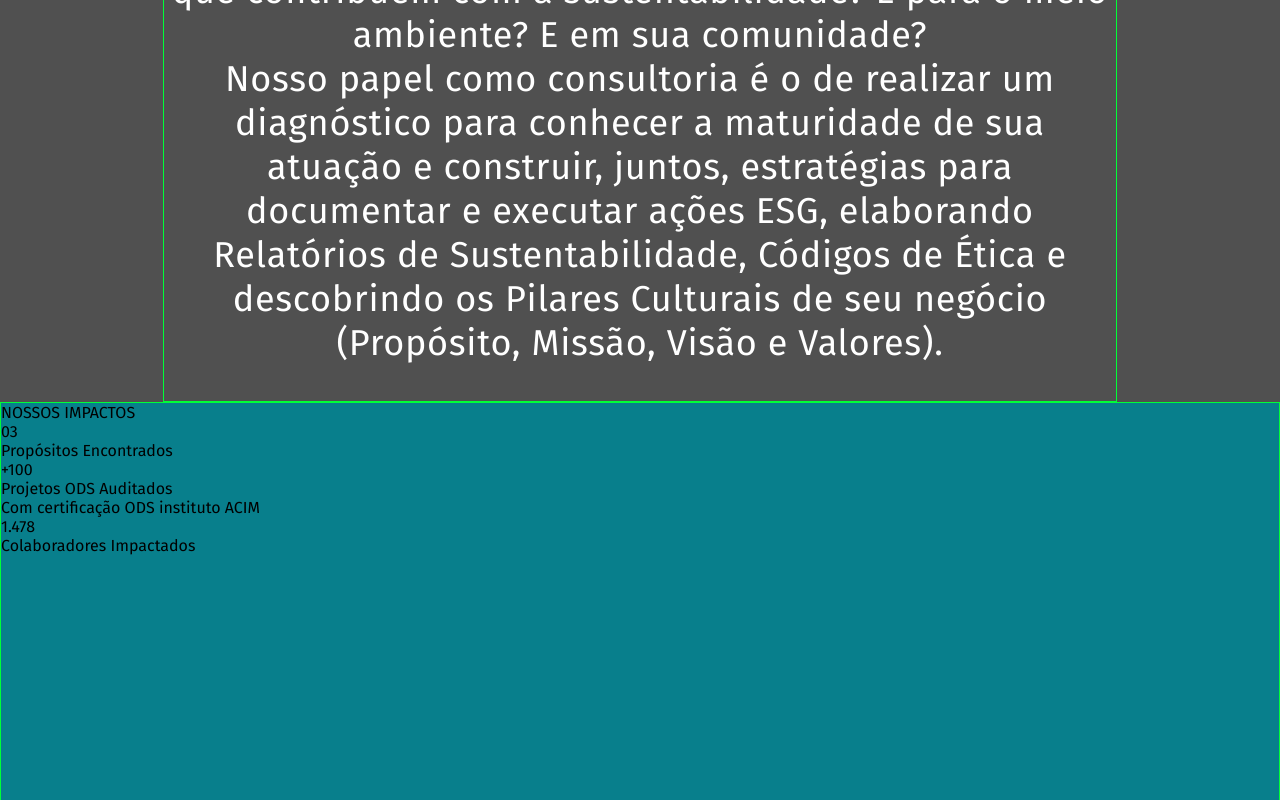
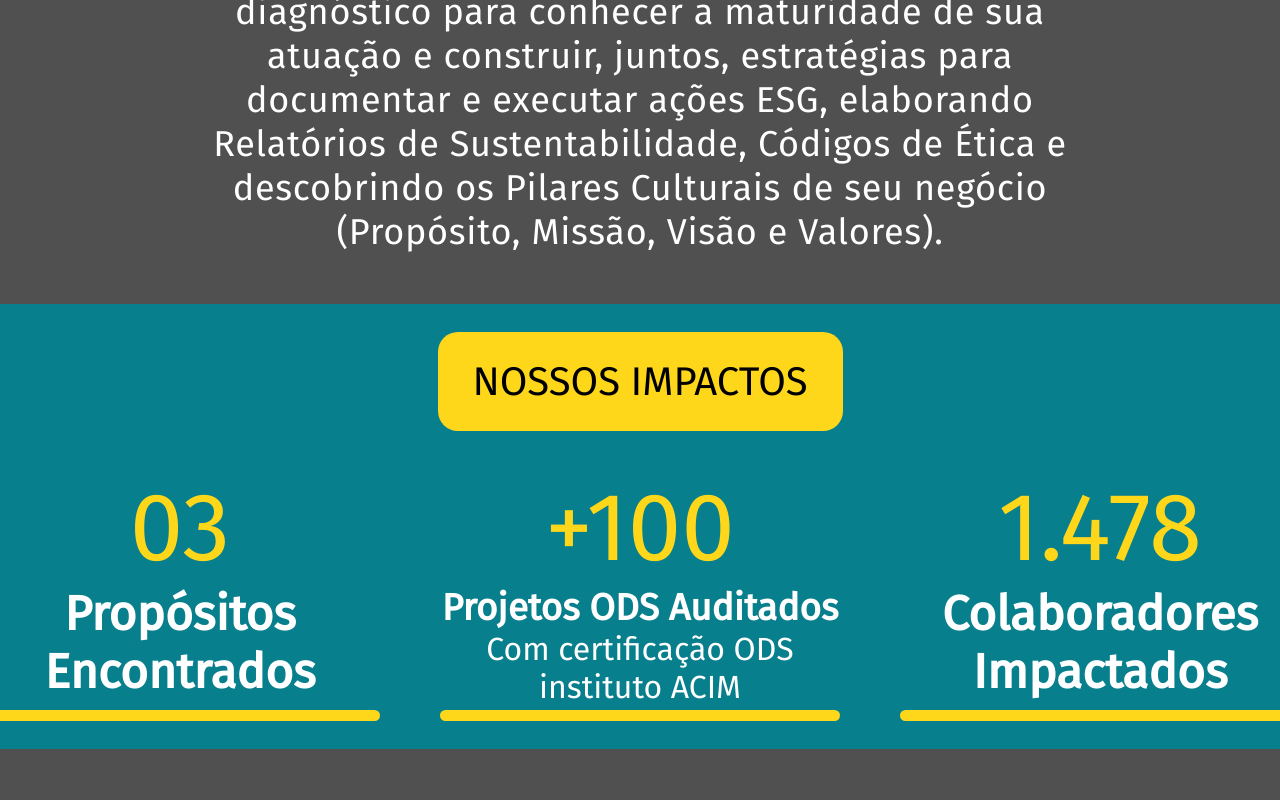
Before and after one commit to EnzoLavieri/ParaquedasESG, a plain HTML site: page index.html in a window 1280 px wide. Shown: the part 2000-2800 px from the top of the page. Drawn offline with nearby package versions, Linux system fonts and the light colour scheme; a script that the page names is missing.

Commit message:
Update style.css

```diff
--- a/script/css/style.css
+++ b/script/css/style.css
@@ -1,10 +1,12 @@
-body,
-html {
-  background-color: #505050;
-  height: auto;
+* {
   margin: 0;
   padding: 0;
   font-family: Fira Sans;
+  box-sizing: border-box;
+}
+
+html {
+  background-color: #505050;
 }
 
 header {
@@ -55,21 +57,30 @@ table {
   margin-bottom: auto;
   margin-right: 163px;
   margin-left: 163px;
-  border: 1px solid #00ff37;
   display: inline-block; /* Faz com que a div se ajuste ao conteúdo interno */
   padding: 10px; /* Adicione preenchimento para afastar a borda do texto */
 }
 
 .underlineOqESG {
   background-color: #ffd71a;
-  width: 400px;
+  width: 380px;
   height: 3px;
   display: flex;
   margin: 0 auto;
   border-radius: 90px;
 }
 
-.textoConsultESG {
+.underlinePqContratar {
+  background-color: #ffd71a;
+  width: 500px;
+  height: 3px;
+  display: flex;
+  margin: 0 auto;
+  border-radius: 90px;
+}
+
+.textoConsultESG,
+.pqContratar {
   display: flex;
   width: auto;
   height: auto;
@@ -87,7 +98,6 @@ table {
   margin-bottom: auto;
   margin-right: 163px;
   margin-left: 163px;
-  border: 1px solid #00ff37;
 }
 
 .espacador {
@@ -111,7 +121,131 @@ table {
   background: #087f8c;
   width: auto;
   height: 445px;
-  border: 1px solid #00ff37;
+  display: flex;
+  flex-direction: column;
+  align-items: center;
+  position: relative;
+  margin-top: 50px;
+}
+
+.titRec {
+  text-align: center;
+  font-size: 40px;
+}
+
+.recAmarelo {
+  background: #ffd71a;
+  width: 405px;
+  height: 99px;
+  border-radius: 20px;
+  display: flex;
+  margin: 0 auto;
+  margin-top: 28px;
+  justify-content: center;
+  align-items: center;
+}
+
+.numeros1,
+.numeros2,
+.numeros3 {
+  color: #ffd71a;
+  font-size: 96px;
+  margin-top: -240px;
+}
+
+.infoNumeros1,
+.infoNumeros3 {
+  color: #fff;
+  font-size: 48px;
+  font-weight: 700;
+}
+
+.infoNumeros2 {
+  color: #fff;
+  font-family: Fira Sans;
+  font-size: 32px;
+}
+
+.tamanhoFonte1 {
+  color: #fff;
+  font-weight: 700;
+  font-size: 37px; /**/
+  text-align: center;
+}
+/*color: #FFF;
+text-align: center;
+font-family: Fira Sans;
+font-size: 48px;
+font-style: normal;
+font-weight: 700;
+line-height: normal;*/
+
+.tamanhoFonte2 {
+  color: #fff;
+  font-weight: 400;
+  text-align: center;
+}
+/*color: #FFF;
+font-family: Fira Sans;
+font-size: 32px;
+font-style: normal;
+font-weight: 400;
+line-height: normal;*/
+
+/*por enquanto nao consesegui
+deixar as duas linhas centra-
+lizadas e com o tamanho, mas
+acho q vai alargar muito o espacador
+para fazer caber as informacoes e vai
+deixar o resto estranho, relatar depois
+para o Henrique e Kellen*/
+
+.espacadorImpac1,
+.espacadorImpac2,
+.espacadorImpac3 {
+  width: 400px;
+  height: 11px;
+  background-color: #ffd71a;
+  border-radius: 20px;
+  text-align: center;
+  border-bottom: 100px;
+}
+
+.espacadores {
+  display: flex;
+  justify-content: center;
+  gap: 60px;
+  position: absolute;
+  bottom: 0;
+}
+.espacadores > * {
+  margin-bottom: 28px;
+}
+
+.carousel {
+  display: flex;
+  justify-content: center;
+  align-items: center;
+  margin: 100px;
+  height: 400px; /* Altura desejada (ajuste conforme necessário) */
+}
+
+.carousel img {
+  max-width: 100%;
+  max-height: 100%;
+  margin-right: 60px;
+}
+
+.nossosClientes {
+  display: flex;
+  justify-content: center;
+  align-items: center;
+  height: 90%; /* Altura desejada (ajuste conforme necessário) */
+}
+
+.nossosClientes img {
+  max-width: 100%;
+  max-height: 100%;
 }
 
 footer {
@@ -124,7 +258,7 @@ footer {
 
 .footer {
   display: flex;
-  flex-direction: column;
+  flex-direction: row;
   align-items: center;
 }
 
```
